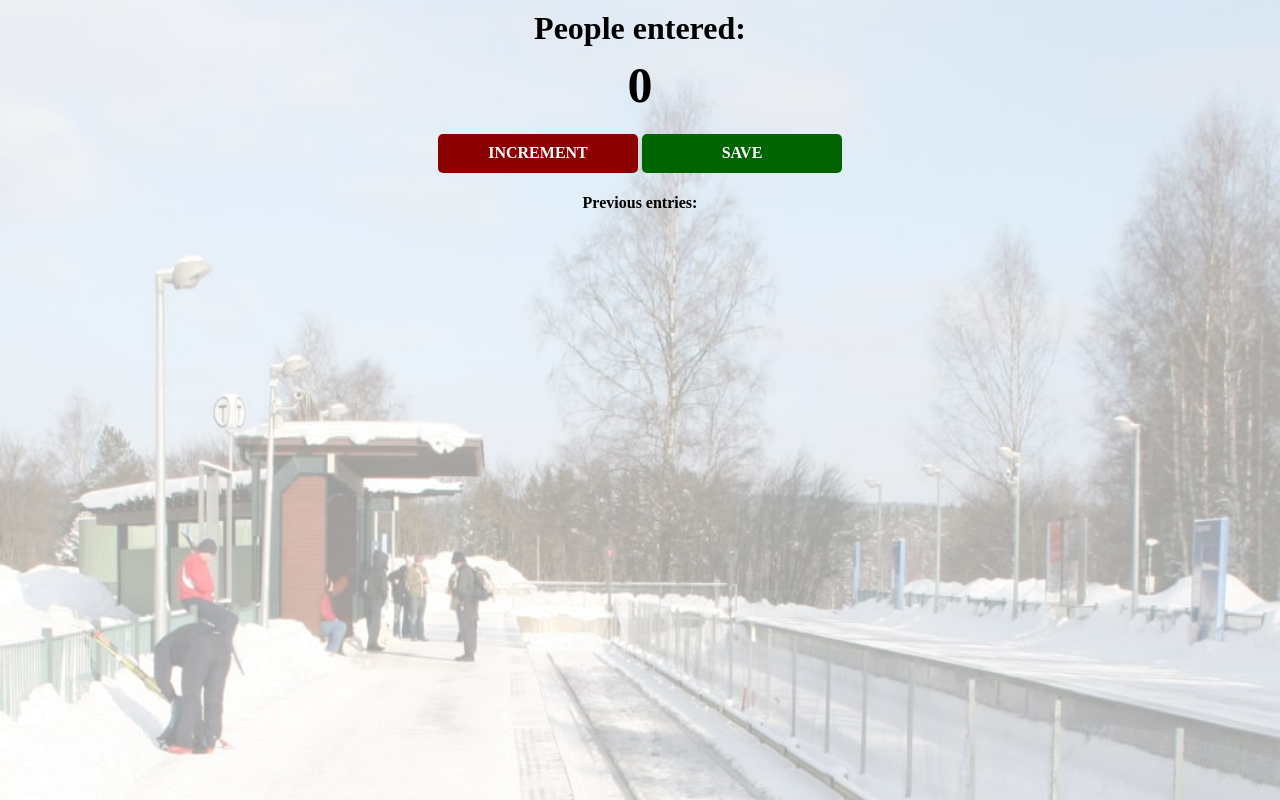
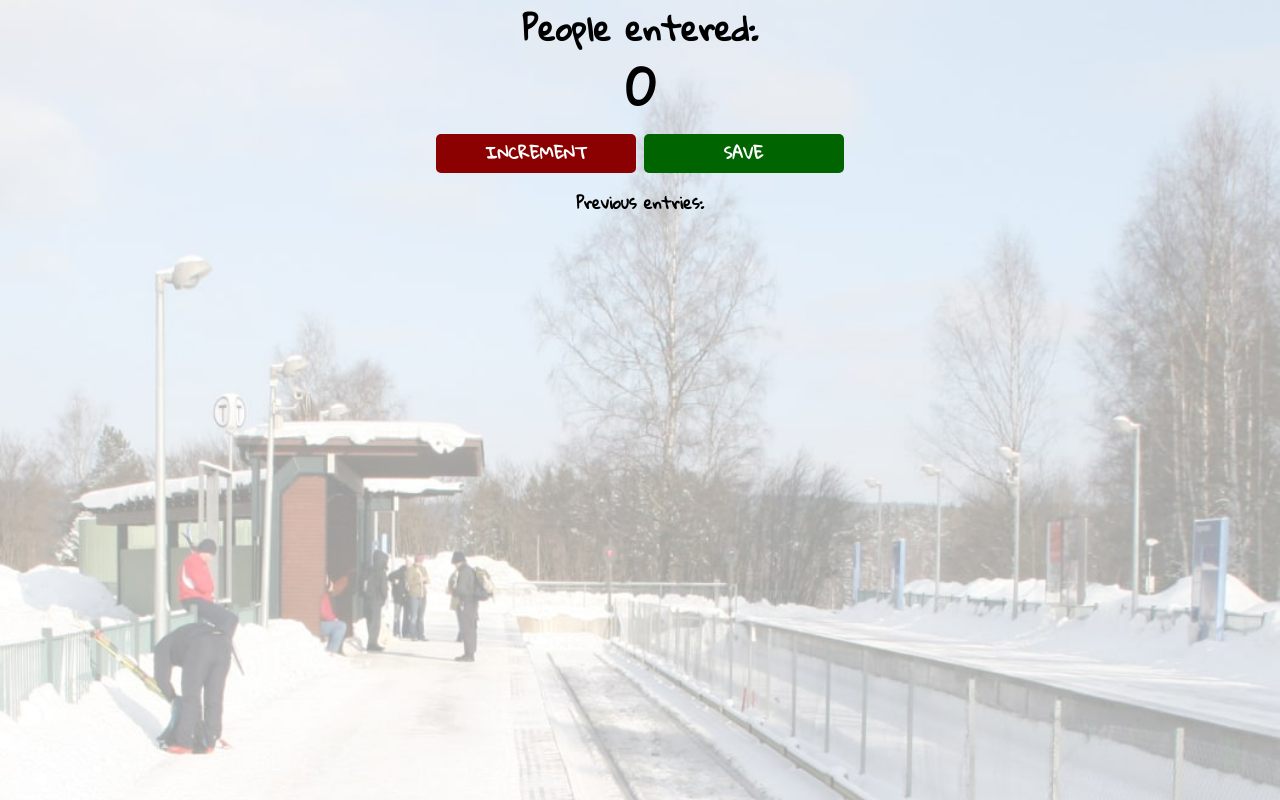
Before and after one commit to anteCedens/congenial-giggle, a plain HTML site: page index.html in a window 1280 px wide. Drawn offline with nearby package versions, Linux system fonts and the light colour scheme.

Commit message:
Chnage body font-family

```diff
--- a/assets/css/style.css
+++ b/assets/css/style.css
@@ -5,7 +5,7 @@
 body {
     background-image: url("../img/station.jpg");
     background-size: cover;
-    /*font-family: -apple-system, BlinkMacSystemFont, 'Segoe UI', Roboto, Oxygen, Ubuntu, Cantarell, 'Open Sans', 'Helvetica Neue', sans-serif;*/
+    font-family: "Gloria Hallelujah", cursive;
     font-weight: bold;
     text-align: center;
 }
```
